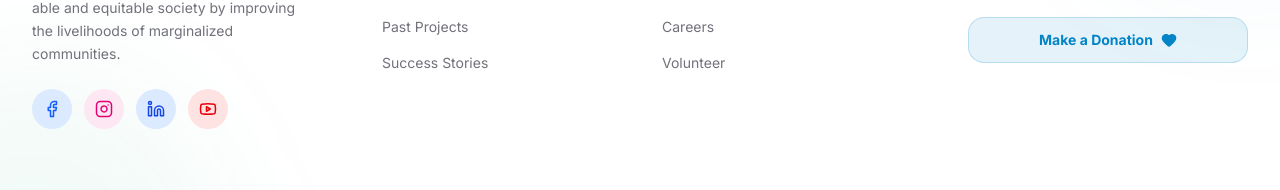
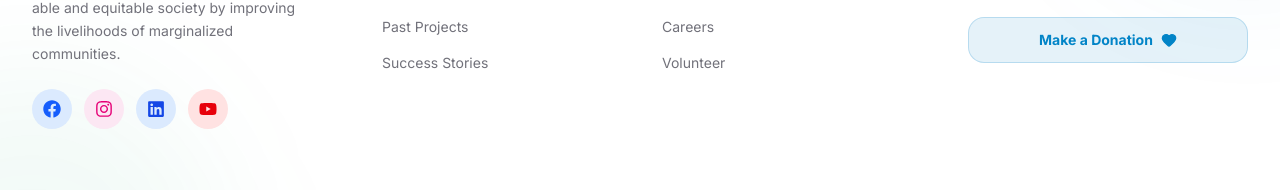
Before and after one commit to scdc52rupandehi-gif/sungabha-org-np, a Next.js app: page /en/projects/completed in a window 1280 px wide. Shown: the part 5302-5492 px from the top of the page. Built offline with nearby package versions, Linux system fonts and the light colour scheme.

Commit message:
fix: Footer icon import and dynamic route params

```diff
--- a/package.json
+++ b/package.json
@@ -25,6 +25,7 @@
     "react": "19.0.0",
     "react-dom": "19.0.0",
     "react-hook-form": "^7.81.0",
+    "react-icons": "^5.7.0",
     "recharts": "^3.9.2",
     "shadcn": "^4.13.0",
     "sonner": "^2.0.7",
--- a/src/app/[locale]/projects/[slug]/page.tsx
+++ b/src/app/[locale]/projects/[slug]/page.tsx
@@ -6,8 +6,9 @@ import Section from '@/components/Section';
 import { Target, CheckCircle2 } from 'lucide-react';
 import Image from 'next/image';
 
-export default function ProjectDetail({ params }: { params: { slug: string } }) {
-  const project = projectsData.find(p => p.slug === params.slug || p.id === params.slug);
+export default async function ProjectDetail({ params }: { params: Promise<{ slug: string }> }) {
+  const resolvedParams = await params;
+  const project = projectsData.find(p => p.slug === resolvedParams.slug || p.id === resolvedParams.slug);
 
   if (!project) {
     notFound();
--- a/src/components/Footer.tsx
+++ b/src/components/Footer.tsx
@@ -4,8 +4,8 @@ import React from 'react';
 import Link from 'next/link';
 import Image from 'next/image';
 import { usePathname } from 'next/navigation';
-import { MapPin, Phone, Mail, ArrowRight, Heart, Facebook, Instagram, Linkedin, Youtube } from 'lucide-react';
-
+import { MapPin, Phone, Mail, ArrowRight, Heart } from 'lucide-react';
+import { FaFacebook, FaInstagram, FaLinkedin, FaYoutube } from 'react-icons/fa';
 
 const Footer = () => {
   const pathname = usePathname();
@@ -44,16 +44,16 @@ const Footer = () => {
             </p>
             <div className="flex items-center gap-3">
               <a href="#" aria-label="Facebook" className="w-10 h-10 rounded-full bg-blue-100 flex items-center justify-center text-blue-600 hover:bg-blue-600 hover:text-white transition-all">
-                <Facebook size={18} />
+                <FaFacebook size={18} />
               </a>
               <a href="#" aria-label="Instagram" className="w-10 h-10 rounded-full bg-pink-100 flex items-center justify-center text-pink-600 hover:bg-gradient-to-tr hover:from-yellow-400 hover:via-pink-500 hover:to-purple-600 hover:text-white transition-all border-none">
-                <Instagram size={18} />
+                <FaInstagram size={18} />
               </a>
               <a href="#" aria-label="LinkedIn" className="w-10 h-10 rounded-full bg-blue-100 flex items-center justify-center text-blue-700 hover:bg-blue-700 hover:text-white transition-all">
-                <Linkedin size={18} />
+                <FaLinkedin size={18} />
               </a>
               <a href="https://youtube.com/@sungabhacommunitydevelopme1252?si=Jt1C9FmBVnf9uWxw" target="_blank" rel="noopener noreferrer" aria-label="YouTube" className="w-10 h-10 rounded-full bg-red-100 flex items-center justify-center text-red-600 hover:bg-red-600 hover:text-white transition-all">
-                <Youtube size={18} />
+                <FaYoutube size={18} />
               </a>
             </div>
           </div>
```
Also changed, not shown: 1 other file (tests, documents, lock files or other folders).
